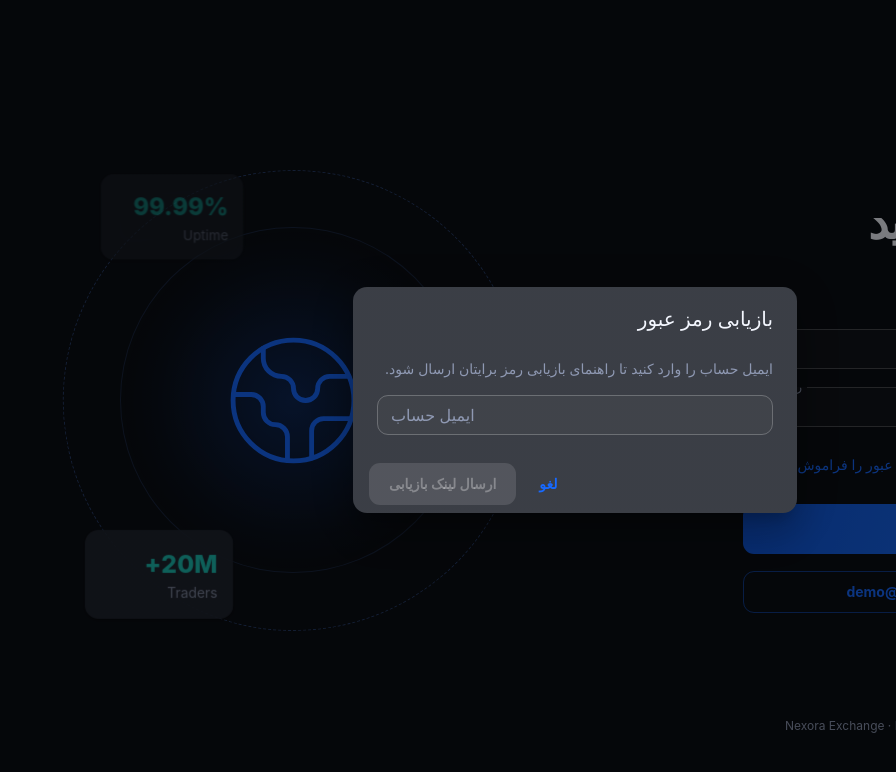
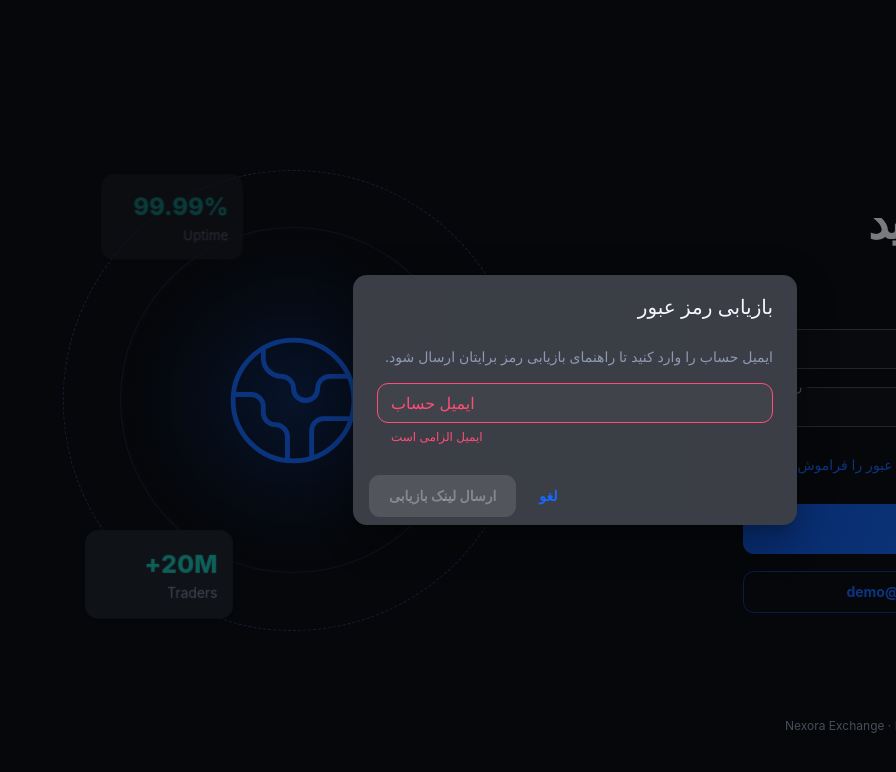
Before and after one commit to HmdAK19/nexora, a React (Vite) app: page /login in a window 1280 px wide. Both pictures are taken after a click on the button "رمز عبور را فراموش کرده‌اید؟". Shown: the top 772 px of the page, without its empty margins (384-1280 px from the left). Built offline with nearby package versions, Linux system fonts and the light colour scheme; no server answers.

Commit message:
feat(auth): validate password reset email input

```diff
--- a/src/features/auth/components/ForgotPasswordDialog.tsx
+++ b/src/features/auth/components/ForgotPasswordDialog.tsx
@@ -30,11 +30,17 @@ export function ForgotPasswordDialog({ controller }: { controller: PasswordReset
           <TextField
             autoFocus
             autoComplete="email"
-            error={controller.status === 'error'}
+            error={controller.status === 'error' || (controller.touched && !controller.valid)}
+            helperText={
+              controller.touched && !controller.valid
+                ? t(controller.email.trim() ? 'validation.emailInvalid' : 'validation.emailRequired')
+                : undefined
+            }
             label={t('forgotEmail')}
             type="email"
             value={controller.email}
             onChange={(event) => controller.setEmail(event.target.value)}
+            onBlur={controller.touch}
           />
           {controller.status === 'sent' && <Alert severity="success">{t('forgotSent')}</Alert>}
           {controller.status === 'error' && <Alert severity="error">{t('forgotError')}</Alert>}
--- a/src/features/auth/hooks/usePasswordReset.ts
+++ b/src/features/auth/hooks/usePasswordReset.ts
@@ -8,6 +8,7 @@ export function usePasswordReset() {
   const [email, setEmailValue] = useState('');
   const [open, setOpen] = useState(false);
   const [status, setStatus] = useState<PasswordResetStatus>('idle');
+  const [touched, setTouched] = useState(false);
   const valid = /^\S+@\S+\.\S+$/.test(email);
 
   const setEmail = (value: string) => {
@@ -19,6 +20,7 @@ export function usePasswordReset() {
     setOpen(false);
     setEmailValue('');
     setStatus('idle');
+    setTouched(false);
   };
 
   const submit = async () => {
@@ -34,7 +36,18 @@ export function usePasswordReset() {
     }
   };
 
-  return { close, email, open, setEmail, setOpen, status, submit, valid };
+  return {
+    close,
+    email,
+    open,
+    setEmail,
+    setOpen,
+    status,
+    submit,
+    touched,
+    touch: () => setTouched(true),
+    valid,
+  };
 }
 
 export type PasswordResetController = ReturnType<typeof usePasswordReset>;
```
